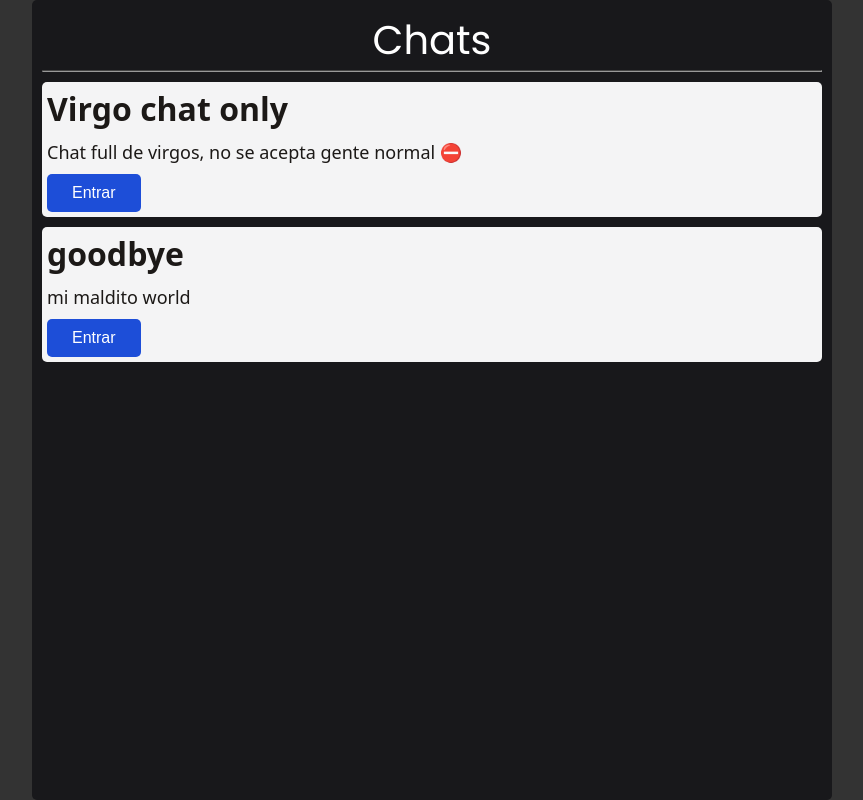
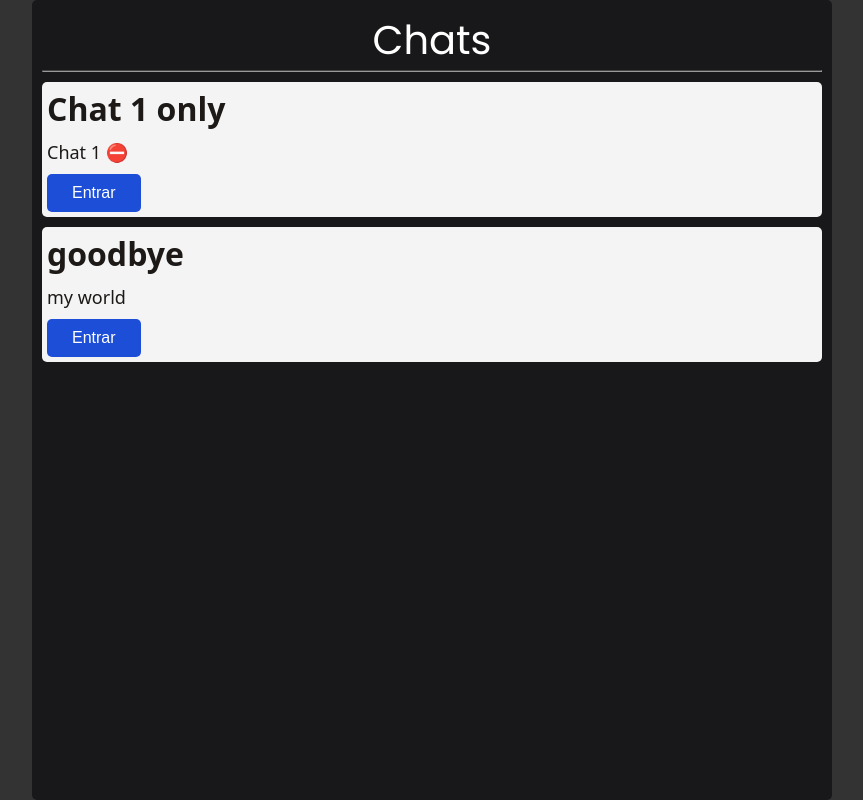
Before and after one commit to ticua07/chatapp-frontend, a SvelteKit app: page / in a window 1280 px wide. Shown: the whole page, without its empty margins (208-1071 px from the left). Built offline with nearby package versions, Linux system fonts and the light colour scheme.

Commit message:
Added ChatList component and basic info

```diff
--- a/src/routes/+page.svelte
+++ b/src/routes/+page.svelte
@@ -3,13 +3,13 @@
 	let chats = [
 		{
 			id: '1',
-			title: 'Virgo chat only',
-			description: 'Chat full de virgos, no se acepta gente normal ⛔'
+			title: 'Chat 1 only',
+			description: 'Chat 1 ⛔'
 		},
 		{
 			id: '2',
 			title: 'goodbye',
-			description: 'mi maldito world'
+			description: 'my world'
 		}
 	];
 </script>
```
